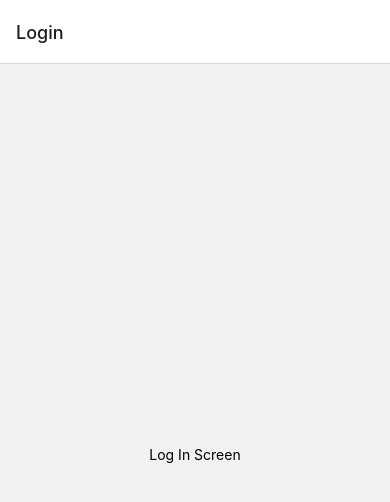
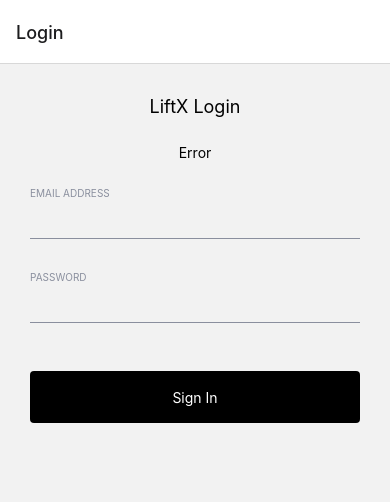
Before and after one commit to brandonlee4284/LiftX, a React Native app: screen /Login in a window 390 px wide. Shown: the top 502 px of the page. Built offline with nearby package versions, Linux system fonts and the light colour scheme; no server answers.

Commit message:
implemented login screen

```diff
--- a/screens/LoadingScreen.js
+++ b/screens/LoadingScreen.js
@@ -1,11 +1,22 @@
 import React from "react";
-import {View, Text, StyleSheet} from 'react-native';
+import {View, Text, StyleSheet, ActivityIndicator} from 'react-native';
+import { getAuth } from "firebase/auth";
 
 export default class LoadingScreen extends React.Component {
+    /*
+    componentDidMount() {
+        const auth = getAuth()
+        auth.onAuthStateChanged(user => {
+            this.props.navigation.navigate(user ? "App" : "Auth");
+        });
+    }
+    */
+
     render() {
         return (
             <View style={styles.container}>
-                <Text>Loading Screen</Text>
+                <Text>Loading...</Text>
+                <ActivityIndicator></ActivityIndicator>
             </View>
         );
     }
--- a/screens/LoginScreen.js
+++ b/screens/LoginScreen.js
@@ -1,11 +1,31 @@
 import React from "react";
-import {View, Text, StyleSheet} from 'react-native';
+import {View, Text, StyleSheet, TextInput, TouchableOpacity} from 'react-native';
 
 export default class LoginScreen extends React.Component {
     render() {
         return (
             <View style={styles.container}>
-                <Text>Log In Screen</Text>
+                <Text style={styles.greeting}>LiftX Login</Text>
+
+                <View style={styles.errorMessage}>
+                    <Text>Error</Text>
+                </View>
+
+                <View style={styles.form}>
+                    <View>
+                        <Text style={styles.inputTitle}>Email Address</Text>
+                        <TextInput style={styles.input} autoCapitalize="none"></TextInput>
+                    </View>
+
+                    <View style={{marginTop: 32}}>
+                        <Text style={styles.inputTitle}>Password</Text>
+                        <TextInput style={styles.input} autoCapitalize="none"></TextInput>
+                    </View>
+                </View>
+
+                <TouchableOpacity style={styles.loginButton}>
+                    <Text style={{color: "white"}}>Sign In</Text>
+                </TouchableOpacity>
             </View>
         );
     }
@@ -14,7 +34,41 @@
 const styles = StyleSheet.create({
     container: {
         flex: 1,
+    },
+    greeting: {
+        marginTop:32,
+        fontSize: 18,
+        fontWeight: "400",
+        textAlign: "center"
+    },
+    errorMessage: {
+        height: 70,
+        alignItems: "center",
         justifyContent: "center",
-        alignItems: "center"
+        marginHorizontal: 30
+    },
+    form: {
+        marginBottom: 48,
+        marginHorizontal: 30
+    },
+    inputTitle: {
+        color: "#8A8F9E",
+        fontSize: 10,
+        textTransform: "uppercase"
+    },
+    input: {
+        borderBottomColor: "#8A8F9E",
+        borderBottomWidth: StyleSheet.hairlineWidth,
+        height: 40,
+        fontSize: 15,
+        color: "#161F3D"
+    },
+    loginButton: {
+        marginHorizontal: 30,
+        backgroundColor: "black",
+        borderRadius: 4,
+        height: 52,
+        alignItems: "center",
+        justifyContent: "center"
     }
 });
```
Also changed, not shown: App.js (+0 -59 lines).
